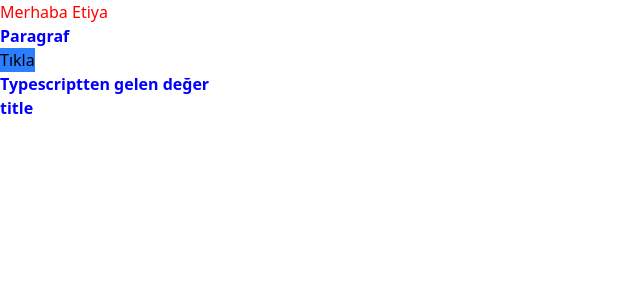
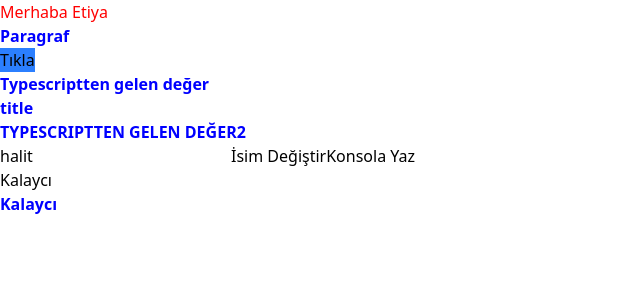
Before and after one commit to halitkalayci/etiya11-angular, an Angular app: page / in a window 1280 px wide. Shown: the top 300 px of the page, without its empty margins (0-640 px from the left). Built offline with nearby package versions, Linux system fonts and the light colour scheme.

Commit message:
2 way data binding

```diff
--- a/src/app/app.html
+++ b/src/app/app.html
@@ -7,3 +7,13 @@
 
 <p>{{title}}</p>
 <p>title</p>
+
+<p>{{title2().toUpperCase()}}</p>
+
+<input [value]="name" (change)="isimDegistir2($event)"/>
+<button (click)="isimDegistir()">İsim Değiştir</button>
+<button (click)="konsolaYaz()">Konsola Yaz</button>
+
+<br/>
+<input [(ngModel)]="surname"/>
+<p>{{surname}}</p>
--- a/src/app/app.ts
+++ b/src/app/app.ts
@@ -1,15 +1,35 @@
-import { Component } from '@angular/core';
+import { Component, signal } from '@angular/core';
+import { FormsModule } from '@angular/forms';
 
 @Component({
   selector: 'app-root',
+  imports: [FormsModule],
   templateUrl: './app.html',
   styleUrl: './app.css'
 })
 export class App {
   btnClass = "bg-blue-500"
-  title: String = "Typescriptten gelen değer";
+  title: String = "Typescriptten gelen değer"; // Angular karışamaz
+  title2 = signal("Typescriptten gelen değer2"); // Anguları çağırıp
+  //değişken tanımla angular arkadaki işlemlerini kendi yapabilir.
+  name: String= "halit";
+  surname: String = "Kalaycı";
 
   degerDegistir(): void {
     this.title = "Title Değişti"
+    this.title2.set("Title2 Değişti")
+  }
+
+  isimDegistir() {
+    this.name = "Ahmet"
+    this.surname = "Kalaycı2"
+  }
+
+  isimDegistir2(event:any){
+    this.name=event.target.value;
+  }
+
+  konsolaYaz() {
+    console.log(this.name)
   }
 }
```
